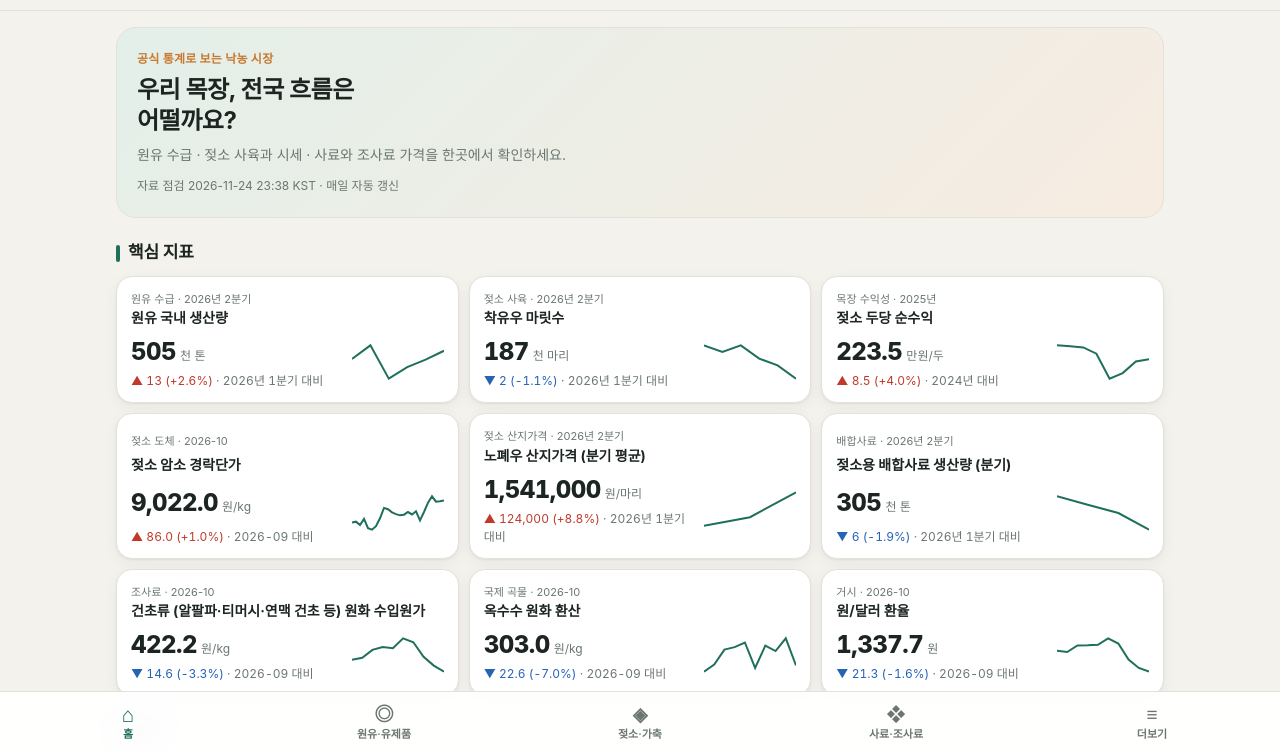
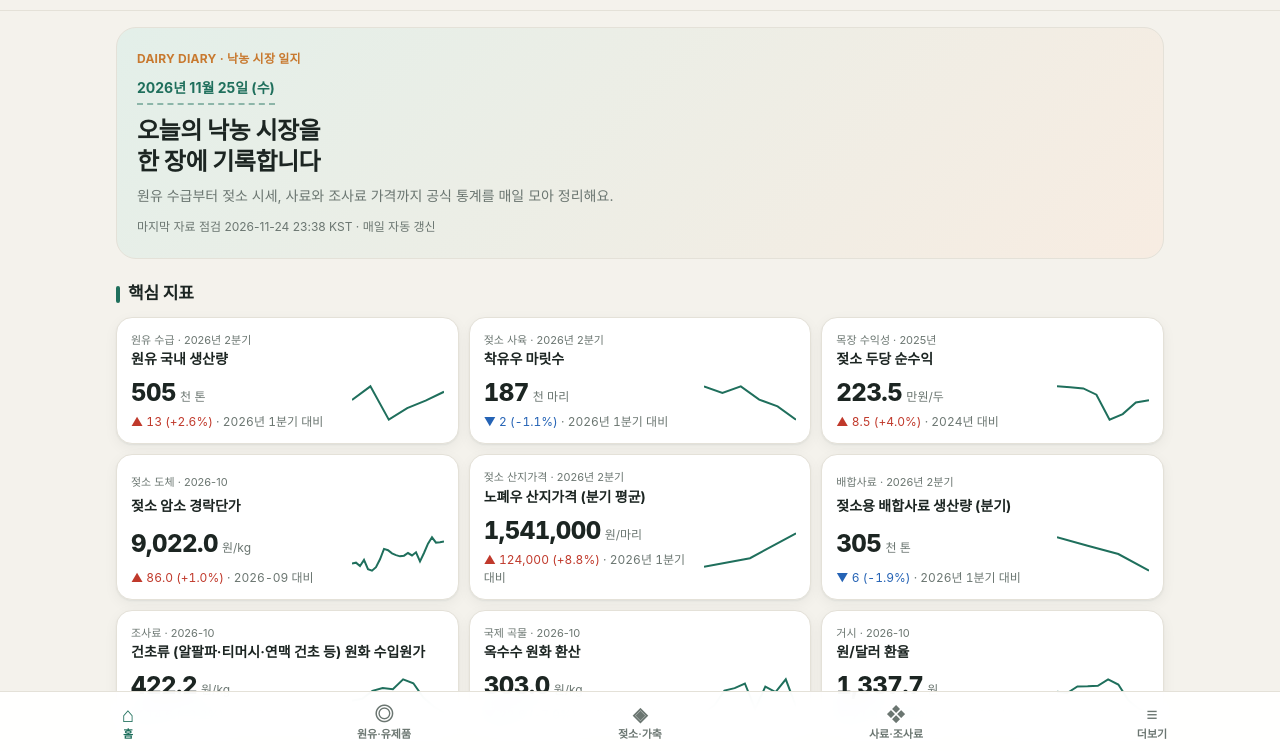
Before and after one commit to sungpyo15-ship-it/dairy-insight, a plain HTML site: page index.html in a window 1280 px wide. Shown: the part 45-796 px from the top of the page. Drawn offline with Linux system fonts and the light colour scheme.

Commit message:
홈 히어로 문구를 DAIRY DIARY 일지 콘셉트로 변경 (오늘 날짜 표시)
Co-Authored-By: Claude Opus 5.5 <noreply@anthropic.com>
Claude-Session: https://claude.ai/code/session_013ZkpgstzE1RzZdmP9VWB3o

```diff
--- a/app.js
+++ b/app.js
@@ -313,7 +313,10 @@ async function load() {
     ...fromManual(manual).filter((i) => i.group !== '원유'),
   ];
   BY_ID = Object.fromEntries(INDICATORS.map((i) => [i.id, i]));
-  $('#stamp').textContent = status?.checked_at ? `자료 점검 ${status.checked_at} · 매일 자동 갱신` : '';
+  // 일지 첫 줄: 오늘 날짜(한국 시간)
+  const kst = (o) => new Intl.DateTimeFormat('ko-KR', { timeZone: 'Asia/Seoul', ...o }).format(new Date());
+  $('#diaryDate').textContent = `${kst({ year: 'numeric', month: 'long', day: 'numeric' })} (${kst({ weekday: 'short' })})`;
+  $('#stamp').textContent = status?.checked_at ? `마지막 자료 점검 ${status.checked_at} · 매일 자동 갱신` : '';
   renderHome();
   Object.keys(SECTIONS).forEach(renderSection);
   renderTables(kosis); renderHealth(status); renderBriefs(briefs || []);
--- a/index.html
+++ b/index.html
@@ -4,7 +4,7 @@
   <meta charset="utf-8">
   <meta name="viewport" content="width=device-width, initial-scale=1, viewport-fit=cover">
   <meta name="theme-color" content="#1f6f5c">
-  <meta name="description" content="공식 통계로 보는 낙농 시장 — 원유 수급, 젖소 사육·시세, 사료·조사료 가격">
+  <meta name="description" content="DAIRY DIARY — 공식 통계로 매일 기록하는 낙농 시장 일지: 원유 수급, 젖소 사육·시세, 사료·조사료 가격">
   <meta name="apple-mobile-web-app-capable" content="yes">
   <meta name="mobile-web-app-capable" content="yes">
   <meta name="apple-mobile-web-app-status-bar-style" content="default">
@@ -25,9 +25,10 @@
     <!-- 홈 -->
     <section class="view active" id="view-home" data-title="홈">
       <div class="hero">
-        <p class="eyebrow">공식 통계로 보는 낙농 시장</p>
-        <h1>우리 목장, 전국 흐름은<br>어떨까요?</h1>
-        <p class="hero-sub">원유 수급 · 젖소 사육과 시세 · 사료와 조사료 가격을 한곳에서 확인하세요.</p>
+        <p class="eyebrow">DAIRY DIARY · 낙농 시장 일지</p>
+        <p class="diary-date" id="diaryDate"></p>
+        <h1>오늘의 낙농 시장을<br>한 장에 기록합니다</h1>
+        <p class="hero-sub">원유 수급부터 젖소 시세, 사료와 조사료 가격까지 공식 통계를 매일 모아 정리해요.</p>
         <p class="stamp" id="stamp"></p>
       </div>
 
--- a/styles.css
+++ b/styles.css
@@ -271,3 +271,10 @@ details.panel summary { cursor: pointer; font-weight: 700; font-size: 15px; }
 .bd-bar i { display: block; height: 100%; background: var(--brand); border-radius: 6px; }
 .bd-bar i.neg { background: var(--up); }
 .bd-val { font-variant-numeric: tabular-nums; font-weight: 700; min-width: 64px; text-align: right; }
+
+/* 히어로: 일지 날짜 줄 */
+.diary-date {
+  display: inline-block; margin: 0 0 10px; padding: 3px 0 5px;
+  font-size: 14px; font-weight: 700; color: var(--brand);
+  border-bottom: 2px dashed color-mix(in srgb, var(--brand) 45%, transparent);
+}
--- a/sw.js
+++ b/sw.js
@@ -1,5 +1,5 @@
 // 오프라인 지원: 화면 파일·data JSON 모두 네트워크 우선(새 버전 즉시 반영), 실패 시 캐시
-const CACHE = 'di-v5';
+const CACHE = 'di-v6';
 const ASSETS = ['./', 'index.html', 'styles.css', 'app.js', 'manifest.webmanifest',
   'icons/icon-192.png', 'icons/icon-512.png', 'icons/apple-touch-icon.png', 'icons/favicon-32.png'];
 self.addEventListener('install', (e) => { self.skipWaiting(); e.waitUntil(caches.open(CACHE).then((c) => c.addAll(ASSETS))); });
```
Also changed, not shown: manifest.webmanifest.
